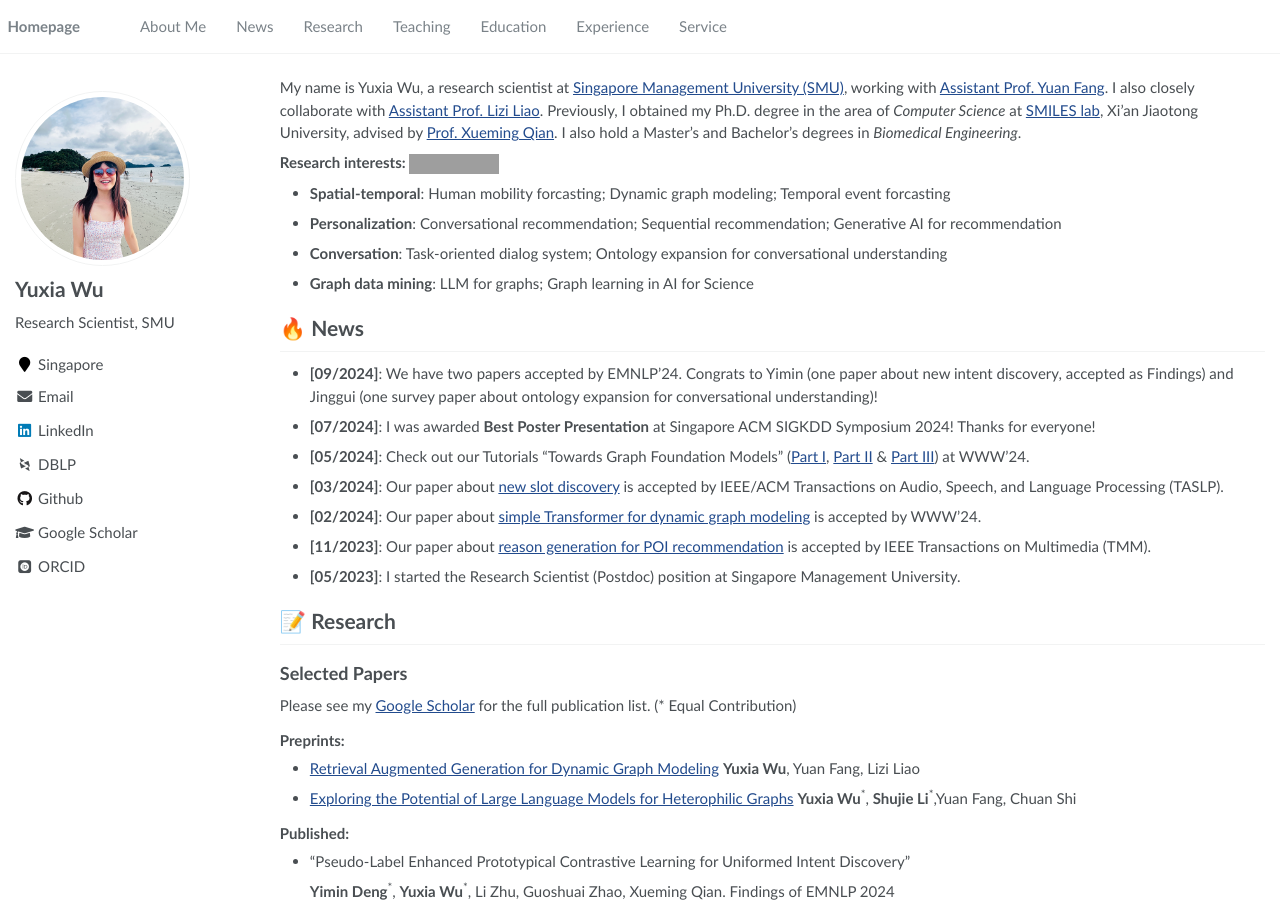
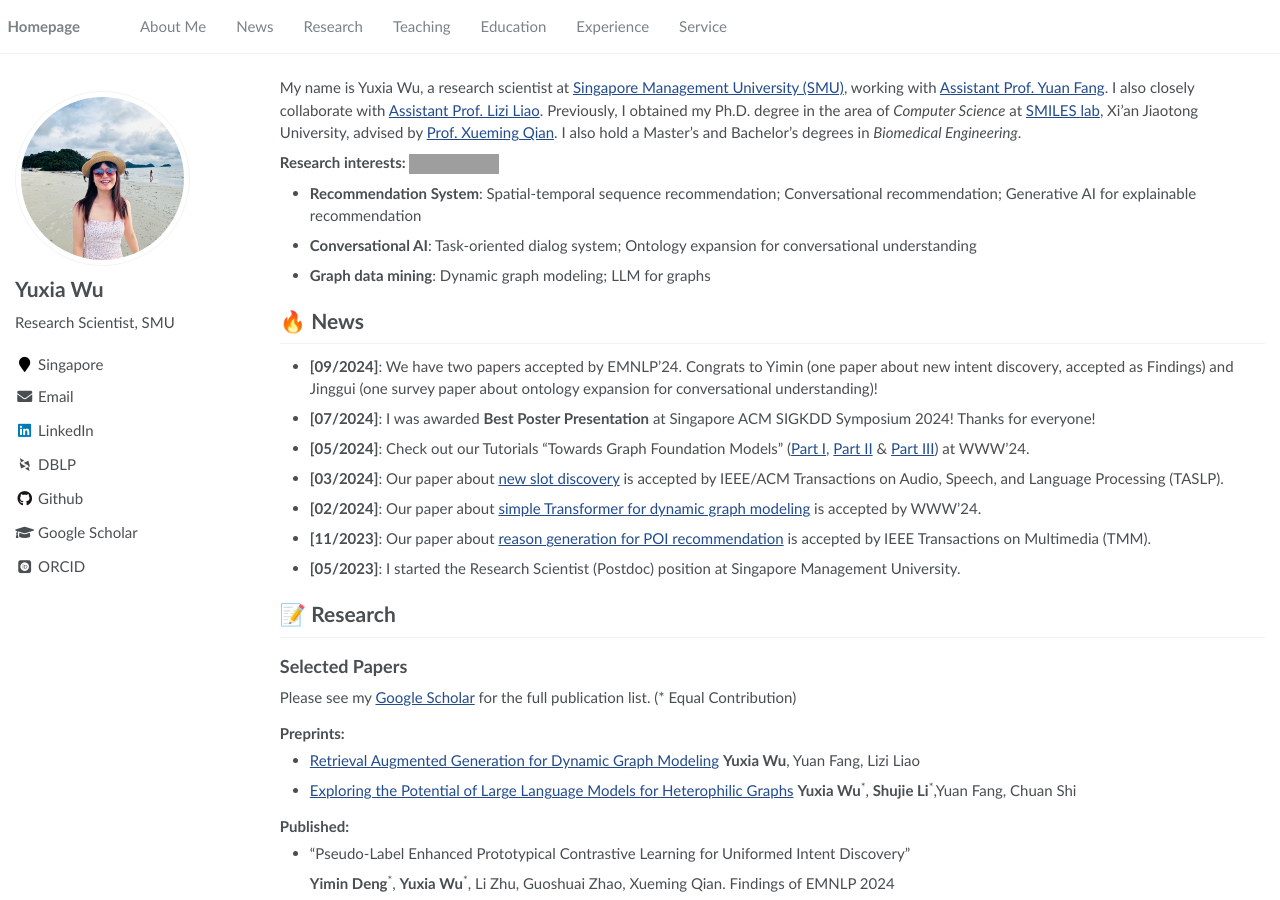
Before and after one commit to YuxiaWu/YuxiaWu.github.io, a Jekyll site: the page built from _pages/about.md, in a window 1280 px wide and 900 px high. Built offline with Jekyll 4.4.1, drawn with Linux system fonts in a browser that asks for light colours; some web fonts are replaced; grey boxes are pictures that could not be loaded.

Commit message:
Update about.md

```diff
--- a/_pages/about.md
+++ b/_pages/about.md
@@ -21,10 +21,9 @@ My name is Yuxia Wu, a research scientist at [Singapore Management University (S
 
 **Research interests:** <a href='https://scholar.google.com/citations?user=bRgptuYAAAAJ&hl=en'><img src="https://img.shields.io/endpoint?url={{ url | url_encode }}&logo=Google%20Scholar&labelColor=f6f6f6&color=9cf&style=flat&label=citations"></a>
 
-- **Spatial-temporal**: Human mobility forcasting; Dynamic graph modeling; Temporal event forcasting
-- **Personalization**: Conversational recommendation; Sequential recommendation; Generative AI for recommendation
-- **Conversation**: Task-oriented dialog system; Ontology expansion for conversational understanding
-- **Graph data mining**: LLM for graphs; Graph learning in AI for Science
+- **Recommendation System**: Spatial-temporal sequence recommendation; Conversational recommendation; Generative AI for explainable recommendation
+- **Conversational AI**: Task-oriented dialog system; Ontology expansion for conversational understanding
+- **Graph data mining**: Dynamic graph modeling; LLM for graphs
 
 
 
```
